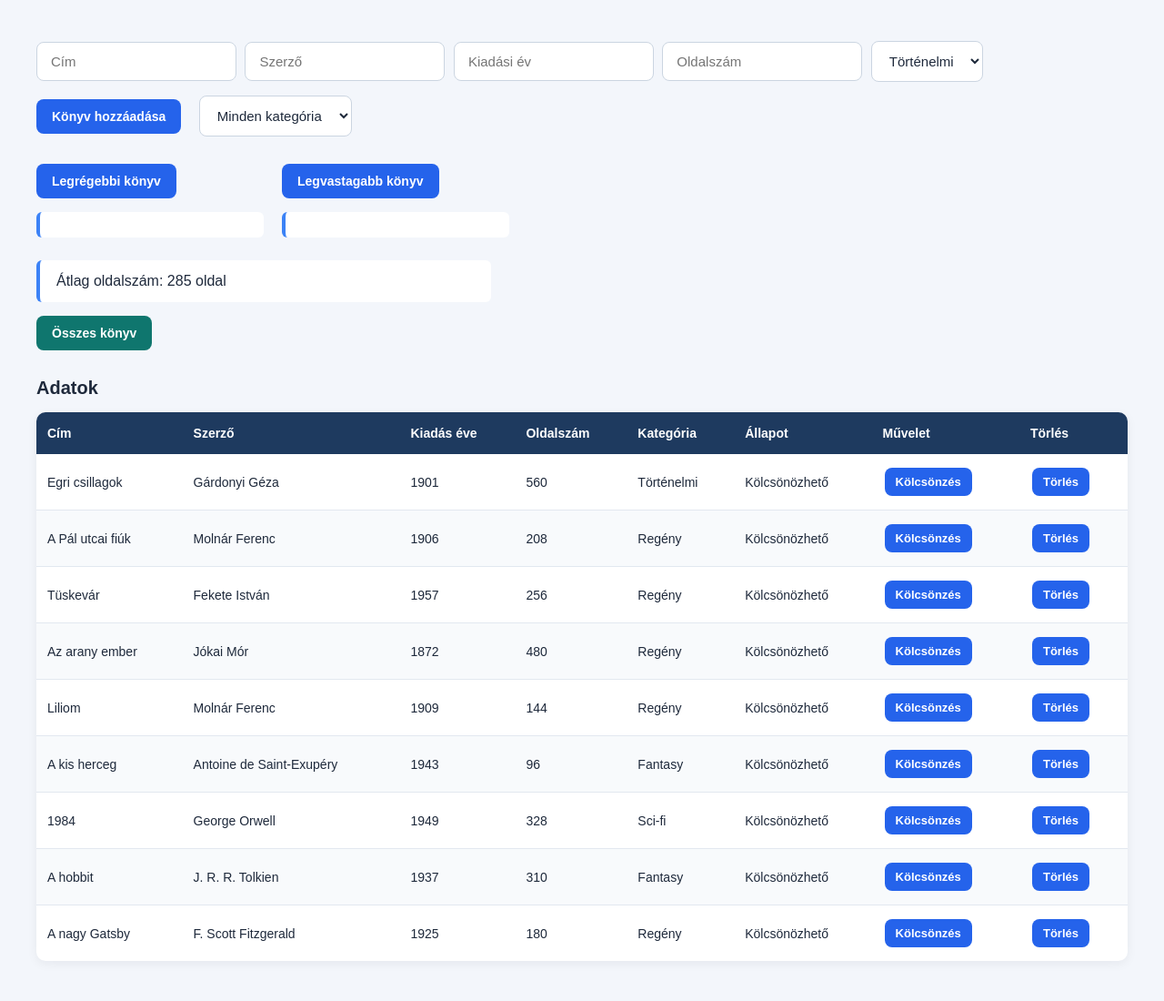
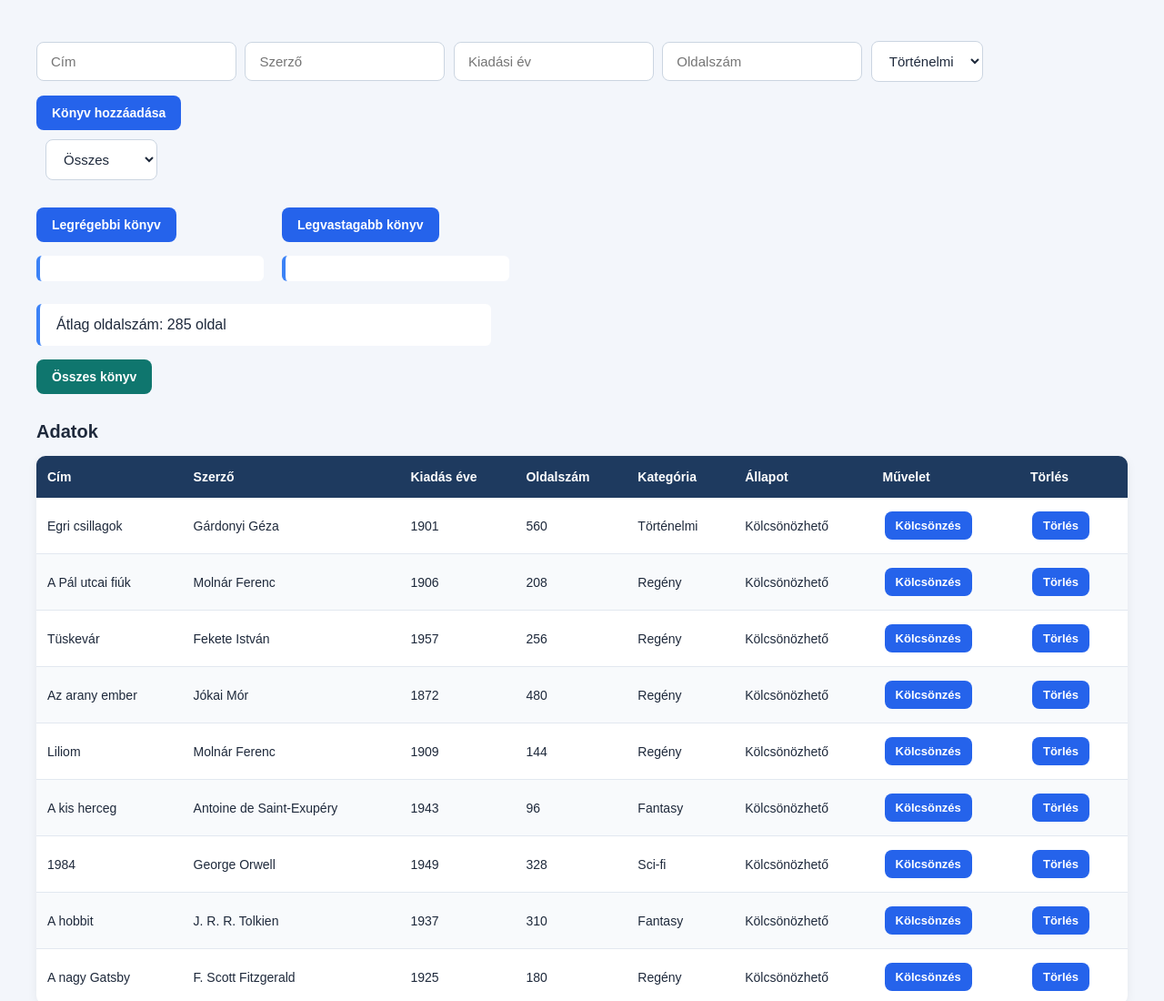
Before and after one commit to mszrsakos/konyvkezelo, a plain HTML site: page index.html in a window 1280 px wide. Shown: the top 1100 px of the page at 91% size. Drawn offline with Linux system fonts and the light colour scheme.

Commit message:
vegleges(?)

```diff
--- a/app.js
+++ b/app.js
@@ -41,11 +41,21 @@ const konyvek = [
 
 
 let adatok=document.getElementById("adatok")
-function konyvHozzaadasa() {
-    const cim = document.getElementById("cim").value;
-    const szerzo = document.getElementById("szerzo").value;
-    const kiadasiEv = Number(document.getElementById("kiadasiEv").value);
-    const oldalszam = Number(document.getElementById("oldalszam").value);
+function konyvHozzaadasa(event) {
+    event.preventDefault();
+
+    const cim = document.getElementById("cim").value.trim();
+    const szerzo = document.getElementById("szerzo").value.trim();
+    const kiadasiEvSzoveg = document.getElementById("kiadasiEv").value.trim();
+    const oldalszamSzoveg = document.getElementById("oldalszam").value.trim();
+
+    if (cim === "" || szerzo === "" || kiadasiEvSzoveg === "" || oldalszamSzoveg === "") {
+        document.getElementById("adatok").innerHTML = "Kérlek töltsd ki az összes mezőt!";
+        return;
+    }
+
+    const kiadasiEv = Number(kiadasiEvSzoveg);
+    const oldalszam = Number(oldalszamSzoveg);
     const kategoria = document.getElementById("kategoriaValaszto").value;
 
     const ujKonyv = new Konyv(
@@ -59,7 +69,6 @@ function konyvHozzaadasa() {
     konyvek.push(ujKonyv);
 
     konyvekMegjelenitese();
-    szabadKonyvekMegjelenitese();
 }
 function kolcsonzes(index) {
     konyvek[index].kolcsonoz();
--- a/index.html
+++ b/index.html
@@ -7,10 +7,11 @@
     <link rel="stylesheet" href="style.css">
 </head>
 <body>
-    <input type="text" placeholder="Cím" id="cim">
-    <input type="text" placeholder="Szerző" id="szerzo">
-    <input type="text" placeholder="Kiadási év" id="kiadasiEv">
-    <input type="text" placeholder="Oldalszám" id="oldalszam">
+    <form onsubmit="konyvHozzaadasa(event)">
+        <input type="text" placeholder="Cím" id="cim" required>
+        <input type="text" placeholder="Szerző" id="szerzo" required>
+        <input type="text" placeholder="Kiadási év" id="kiadasiEv" required>
+        <input type="text" placeholder="Oldalszám" id="oldalszam" required>
         <select id="kategoriaValaszto">
             <option value="Történelmi">Történelmi</option>
             <option value="Regény">Regény</option>
@@ -18,17 +19,19 @@
             <option value="Sci-fi">Sci-fi</option>
         </select>
 
-    <button id="hozzaad" onclick="konyvHozzaadasa()">
+        <button id="hozzaad" type="submit">
             Könyv hozzáadása
         </button>
+    </form>
 
     <select id="legordulo" onchange="megjelenitesLegordulo()">
-        <option value="">Minden kategória</option>
+        <option value="">Összes</option>
         <option value="Történelmi">Történelmi</option>
         <option value="Regény">Regény</option>
         <option value="Fantasy">Fantasy</option>
         <option value="Sci-fi">Sci-fi</option>
     </select>
+
 
 <div class="statisztikak">
 
```
Lines whose indentation alone changed are shown as unchanged.
